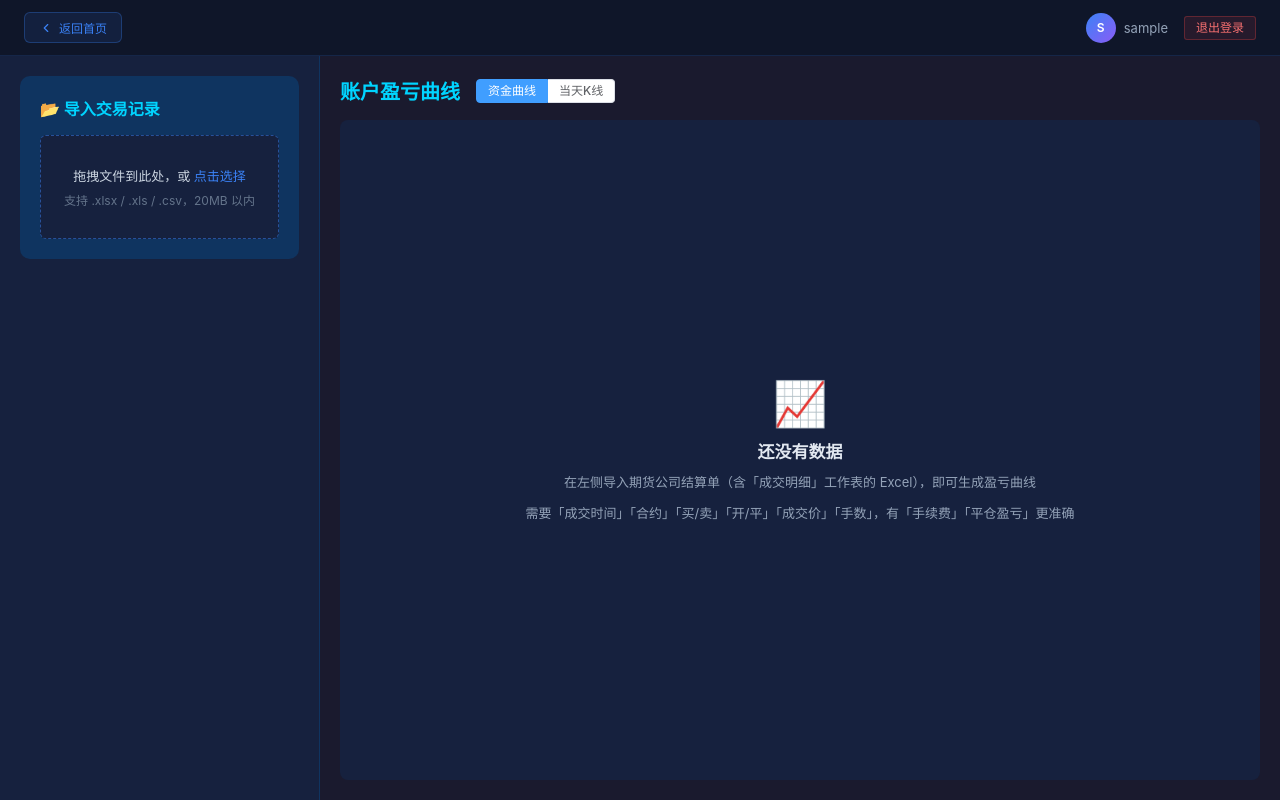
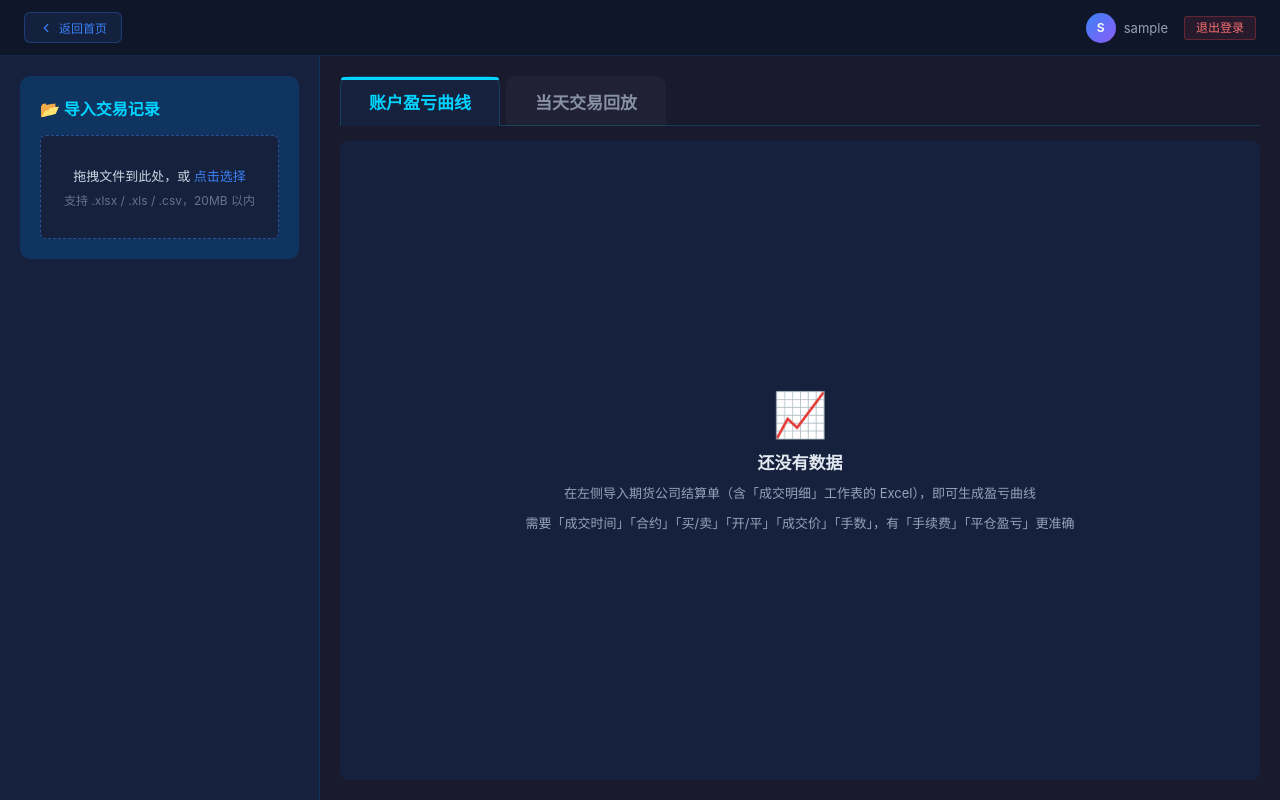
Before and after one commit to Dolihze/futures-quantitative, a Vue app in the folder frontend/: page /review in a window 1280 px wide. Built offline with nearby package versions, Linux system fonts and the light colour scheme; sample sign-in values are in the browser's storage.

Commit message:
交易复盘模块交互优化

```diff
--- a/frontend/src/components.d.ts
+++ b/frontend/src/components.d.ts
@@ -7,6 +7,7 @@ export {}
 
 declare module 'vue' {
   export interface GlobalComponents {
+    ElAlert: typeof import('element-plus/es')['ElAlert']
     ElButton: typeof import('element-plus/es')['ElButton']
     ElCheckbox: typeof import('element-plus/es')['ElCheckbox']
     ElDatePicker: typeof import('element-plus/es')['ElDatePicker']
@@ -15,8 +16,6 @@ declare module 'vue' {
     ElInput: typeof import('element-plus/es')['ElInput']
     ElOption: typeof import('element-plus/es')['ElOption']
     ElOptionGroup: typeof import('element-plus/es')['ElOptionGroup']
-    ElRadioButton: typeof import('element-plus/es')['ElRadioButton']
-    ElRadioGroup: typeof import('element-plus/es')['ElRadioGroup']
     ElSelect: typeof import('element-plus/es')['ElSelect']
     ElSwitch: typeof import('element-plus/es')['ElSwitch']
     ElUpload: typeof import('element-plus/es')['ElUpload']
--- a/frontend/src/styles/Review.css
+++ b/frontend/src/styles/Review.css
@@ -271,20 +271,67 @@
 .chart-header {
   display: flex;
   justify-content: space-between;
-  align-items: center;
+  align-items: flex-end;
   margin-bottom: 15px;
   flex-shrink: 0;
+  border-bottom: 1px solid rgba(0, 212, 255, 0.18);
 }
 
-.chart-header h2 {
-  color: #00d4ff;
-  font-size: 20px;
+/* 标题区即 Tab 栏：两个大标签页（账户盈亏曲线 / 当天交易回放） */
+.view-tabs {
+  display: flex;
+  align-items: flex-end;
+  gap: 6px;
 }
 
-.view-switch {
+.view-tab {
+  position: relative;
+  padding: 12px 28px;
+  margin-bottom: -1px;
+  font-size: 17px;
+  font-weight: 600;
+  color: #8892a6;
+  background: rgba(255, 255, 255, 0.03);
+  border: 1px solid transparent;
+  border-bottom: none;
+  border-radius: 10px 10px 0 0;
+  cursor: pointer;
+  transition: color 0.2s, background 0.2s;
+}
+
+.view-tab:hover {
+  color: #e2e8f0;
+  background: rgba(0, 212, 255, 0.08);
+}
+
+.view-tab.active {
+  color: #00d4ff;
+  background: #16213e;
+  border-color: rgba(0, 212, 255, 0.18);
+}
+
+.view-tab.active::after {
+  content: '';
+  position: absolute;
+  left: 0;
+  right: 0;
+  top: 0;
+  height: 3px;
+  border-radius: 10px 10px 0 0;
+  background: #00d4ff;
+}
+
+.chart-header .data-info {
+  padding-bottom: 8px;
+}
+
+.chart-header .info-item {
   display: flex;
   align-items: center;
-  gap: 16px;
+}
+
+.chart-header .product-select {
+  width: 130px;
 }
 
 .data-info {
--- a/frontend/src/views/Review/ReviewFunding.vue
+++ b/frontend/src/views/Review/ReviewFunding.vue
@@ -554,7 +554,8 @@ function renderChart() {
       backgroundColor: '#16213e',
       animation: points.length < 5000,
       // bottom 要给 x 轴标签（序号 + 日期两行）和下方的缩放滑块都留出位置
-      grid: { left: 70, right: 56, top: 30, bottom: 96 },
+      // top 30 -> 40：y 轴标题「累计盈亏（元）」随绘图区下移，它上方多留 10px
+      grid: { left: 70, right: 56, top: 40, bottom: 96 },
       tooltip: {
         trigger: 'axis',
         axisPointer: { type: 'cross' },
--- a/frontend/src/views/Review/ReviewKline.vue
+++ b/frontend/src/views/Review/ReviewKline.vue
@@ -1,27 +1,16 @@
 <template>
   <div class="kline-view">
-    <div class="kline-toolbar">
-      <el-select v-model="day" placeholder="选择交易日" size="small" style="width: 150px" :disabled="!days.length">
-        <el-option v-for="d in daysDesc" :key="d" :label="d" :value="d" />
-      </el-select>
-      <el-select
-        v-model="symbol"
-        placeholder="选择合约"
-        size="small"
-        style="width: 150px"
-        :disabled="!symbols.length"
-      >
-        <el-option v-for="s in symbols" :key="s.symbol" :label="`${s.symbol}（${s.trades.length} 笔）`" :value="s.symbol" />
-      </el-select>
-      <span class="kline-legend">
-        <i class="lg lg-buy">▲●</i>做多（▲开仓 ●平仓）
-        <i class="lg lg-sell">▼●</i>做空（▼开仓 ●平仓）
-        <i class="lg lg-win">━</i>盈利
-        <i class="lg lg-loss">━</i>亏损
-      </span>
-    </div>
-
-    <div v-if="notice" class="kline-notice">⚠ {{ notice }}</div>
+    <!-- 黄色提示（可关闭）；品种由页面右上角的下拉框选择。
+         key 绑定提示内容：换了一条新提示时组件重建，之前被关掉的提示不会把新提示一起吞掉 -->
+    <el-alert
+      v-if="notice"
+      :key="notice"
+      class="kline-notice"
+      type="warning"
+      :title="notice"
+      show-icon
+      @close="notice = ''"
+    />
 
     <div class="kline-body">
       <div ref="chartRef" class="kline-chart"></div>
@@ -42,7 +31,7 @@
       <div v-else-if="!loading && !symbols.length" class="chart-empty">
         <div class="empty-icon">🔍</div>
         <div class="empty-title">{{ day }} 没有成交记录</div>
-        <div class="empty-desc">请换一个交易日，或检查左侧的交易品种筛选</div>
+        <div class="empty-desc">请调整左侧的时间范围，或在右上角换一个品种</div>
       </div>
       <div v-else-if="!loading && klineUnavailable" class="chart-empty">
         <div class="empty-icon">🕯️</div>
@@ -69,8 +58,9 @@ import { getReviewDayTrades, getReviewDayKline } from '@/api'
 
 const props = defineProps({
   reviewId: { type: String, default: '' },
-  products: { type: Array, default: () => [] },   // 左侧筛选的品种，空 = 全部
-  days: { type: Array, default: () => [] }        // 文件里有成交的全部交易日（升序）
+  products: { type: Array, default: () => [] },   // 页面右上角选中的品种（回放页只看这个品种），空 = 全部
+  days: { type: Array, default: () => [] },       // 文件里有成交的全部交易日（升序）
+  active: { type: Boolean, default: true }        // 当前 Tab 是否可见；隐藏时筛选变化不立刻请求，等切回来再刷新
 })
 
 const chartRef = ref(null)
@@ -90,7 +80,6 @@ const kline = ref([])            // 当前合约当天的 K 线
 const hoverIndex = ref(-1)       // 鼠标所在的 K 线序号，-1 表示鼠标不在 K 线区域，右上角的信息面板隐藏
 const hoverBar = computed(() => kline.value[hoverIndex.value] || null)
 const period = ref(1)            // 实际取到的 K 线周期（分钟）
-const daysDesc = computed(() => [...props.days].reverse())
 
 const currentTrades = computed(() => symbols.value.find((s) => s.symbol === symbol.value)?.trades || [])
 
@@ -108,8 +97,8 @@ async function loadDay() {
     const res = await getReviewDayTrades({ reviewId: props.reviewId, day: day.value, products: props.products.join(',') })
     if (my !== seq) return
     symbols.value = res.symbols || []
-    // 保持已选合约；没有或不在当天的合约里时选第一个
-    if (!symbols.value.some((s) => s.symbol === symbol.value)) symbol.value = symbols.value[0]?.symbol || ''
+    // 合约由右上角选的品种决定：同一品种当天有多个合约时，取成交笔数最多的那个（并列取第一个，按合约代码排序）
+    symbol.value = symbols.value.reduce((best, s) => (!best || s.trades.length > best.trades.length ? s : best), null)?.symbol || ''
     if (!symbol.value) {
       kline.value = []
       renderChart()
@@ -152,20 +141,6 @@ async function loadKline(my) {
     klineUnavailable.value = e?.response?.data?.message || '获取 K 线失败，请检查网络后重试'
   }
   renderChart()
-}
-
-// 只换合约时不用重新取交易，只取这个合约的 K 线
-async function onSymbolChange() {
-  if (!symbol.value) return
-  const my = ++seq
-  loading.value = true
-  notice.value = ''
-  klineUnavailable.value = ''
-  try {
-    await loadKline(my)
-  } finally {
-    if (my === seq) loading.value = false
-  }
 }
 
 // ---------- 绘图 ----------
@@ -753,11 +728,29 @@ watch(
   },
   { immediate: true }
 )
-watch(() => [props.reviewId, props.products.join(','), day.value], () => loadDay())
-watch(symbol, (n, o) => {
-  // loadDay 里改合约不要重复请求；用户手动切合约才单独取 K 线
-  if (n && o && n !== o && !loading.value) onSymbolChange()
+// 缓存：组件常驻（切 Tab 不卸载），数据只在“依赖变了”时重新请求。
+// 隐藏期间依赖变了（比如在曲线 Tab 里改了筛选条件）只记脏标记，切回来才请求一次
+let stale = false
+// getter 必须返回原始值（字符串）而不是数组：返回数组时每次求值都是新引用，Vue 用 Object.is 比较，
+// 值没变也会判定“变了”而触发回调（父组件重新渲染、props.products 换了新数组引用就会这样），
+// 结果是隐藏期间被误打脏标记，切回 Tab 时白白重新请求一次
+const loadKey = computed(() => [props.reviewId, props.products.join(','), day.value].join('|'))
+watch(loadKey, () => {
+  if (!props.active) {
+    stale = true
+    return
+  }
+  stale = false
+  loadDay()
 })
+watch(
+  () => props.active,
+  (on) => {
+    if (!on || !stale) return
+    stale = false
+    loadDay()
+  }
+)
 
 onMounted(() => {
   // 不再 await nextTick()：onMounted 时模板已经渲染完，chartRef 一定有值；
--- a/frontend/src/views/Review/index.vue
+++ b/frontend/src/views/Review/index.vue
@@ -134,30 +134,57 @@
       <!-- 右侧：盈亏曲线 / 当天 K 线 -->
       <div class="chart-container">
         <div class="chart-header">
-          <div class="view-switch">
-            <h2>{{ viewMode === 'curve' ? '账户盈亏曲线' : '当天交易回放' }}</h2>
-            <el-radio-group v-model="viewMode" size="small">
-              <el-radio-button value="curve">资金曲线</el-radio-button>
-              <el-radio-button value="kline">当天K线</el-radio-button>
-            </el-radio-group>
+          <div class="view-tabs" role="tablist">
+            <button
+              type="button"
+              role="tab"
+              class="view-tab"
+              :class="{ active: viewMode === 'curve' }"
+              :aria-selected="viewMode === 'curve'"
+              @click="viewMode = 'curve'"
+            >
+              账户盈亏曲线
+            </button>
+            <button
+              type="button"
+              role="tab"
+              class="view-tab"
+              :class="{ active: viewMode === 'kline' }"
+              :aria-selected="viewMode === 'kline'"
+              @click="viewMode = 'kline'"
+            >
+              当天交易回放
+            </button>
           </div>
           <div class="data-info" v-if="fileInfo">
             <div class="info-item">
               <span class="info-label">品种:</span>
-              <span class="info-value">{{ productLabel }}</span>
-            </div>
-            <div class="info-item">
-              <span class="info-label">成交:</span>
-              <span class="info-value">{{ curve ? curve.trades : 0 }} 笔</span>
+              <!-- 曲线 Tab：只有「全部」一个选项（不可改）；回放 Tab：选项是导入文件里包含的品种 -->
+              <el-select
+                v-if="viewMode === 'kline'"
+                v-model="klineProduct"
+                size="small"
+                class="product-select"
+                :disabled="!fileInfo.products.length"
+              >
+                <el-option v-for="p in fileInfo.products" :key="p" :label="p" :value="p" />
+              </el-select>
+              <el-select v-else model-value="" size="small" class="product-select" disabled placeholder="全部">
+                <el-option label="全部" value="" />
+              </el-select>
             </div>
           </div>
         </div>
 
-        <!-- 当天 K 线：用 v-if 而不是 v-show，ECharts 容器在隐藏时宽度为 0，初始化出来的图是空的 -->
+        <!-- 当天交易回放：第一次打开 Tab 时才挂载（此时才请求接口），之后用 v-show 保留组件和数据，
+             切回来不再重复请求。不能一开始就挂载：ECharts 容器在隐藏时宽度为 0，初始化出来的图是空的；
+             而一旦挂载过，隐藏再显示时组件内的 ResizeObserver 会自动重新量尺寸 -->
         <ReviewKline
-          v-if="viewMode === 'kline'"
+          v-if="klineVisited"
+          v-show="viewMode === 'kline'"
+          :active="viewMode === 'kline'"
           :review-id="fileInfo?.reviewId || ''"
-          :products="selectedProducts"
+          :products="klineProducts"
           :days="tradingDays"
         />
 
@@ -202,6 +229,24 @@ const curve = ref(null)            // { points, stats, trades }
 
 // 右侧视图：资金曲线 / 当天 K 线
 const viewMode = ref('curve')
+// 当天交易回放是否打开过：打开过就一直保留组件（缓存），不再卸载重载
+const klineVisited = ref(false)
+watch(viewMode, (mode) => {
+  if (mode === 'kline') klineVisited.value = true
+})
+// 当天交易回放选中的品种（右上角下拉框）：选项是导入文件里包含的品种，导入新文件时默认选第一个。
+// 它独立于左侧「交易品种」筛选（那个只影响账户盈亏曲线）
+const klineProduct = ref('')
+// 传给回放组件的品种数组用 computed 缓存：模板里直接写 [klineProduct] 每次渲染都会生成新数组
+const klineProducts = computed(() => (klineProduct.value ? [klineProduct.value] : []))
+watch(
+  () => fileInfo.value?.products,
+  (list) => {
+    if (!list?.length) klineProduct.value = ''
+    else if (!list.includes(klineProduct.value)) klineProduct.value = list[0]
+  },
+  { immediate: true }
+)
 // 当天 K 线能选的交易日 = 文件里有成交的交易日，且在左侧“时间范围”之内
 const tradingDays = computed(() => {
   const all = fileInfo.value?.days || []
@@ -212,11 +257,6 @@ const tradingDays = computed(() => {
 const stats = computed(() => curve.value?.stats || {})
 // 实际是否扣了手续费：用户勾选了，并且文件里确实有手续费数据
 const feeApplied = computed(() => includeFee.value && !!fileInfo.value?.hasFee)
-const productLabel = computed(() => {
-  const all = fileInfo.value?.products || []
-  if (!selectedProducts.value.length || selectedProducts.value.length === all.length) return '全部'
-  return selectedProducts.value.join('、')
-})
 
 // ---------- 格式化（红涨绿跌，与项目其它页面一致）----------
 const plain = (v) => Number(v || 0).toLocaleString('zh-CN', { minimumFractionDigits: 2, maximumFractionDigits: 2 })
```
Also changed, not shown: frontend/src/styles/ReviewKline.css (+16 -29 lines).
